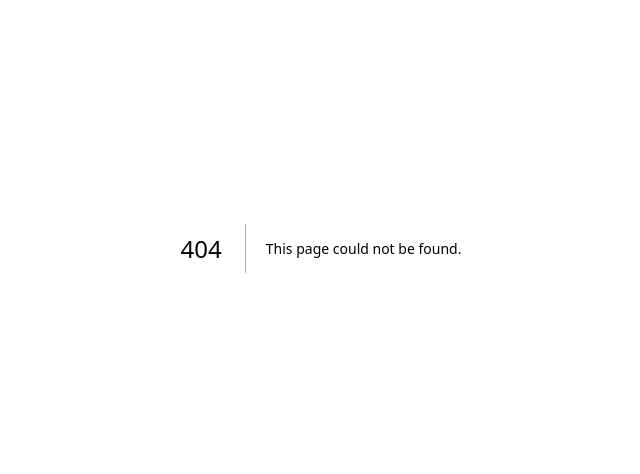
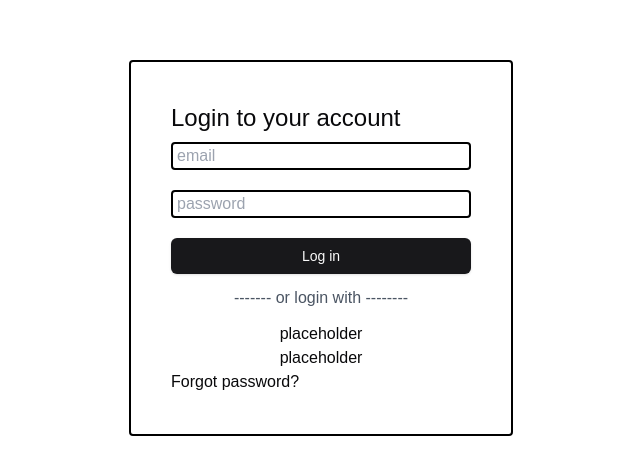
Before and after one commit to Turtlezztz/HabitTracker, a Next.js app: page /login in a window 1280 px wide. Before the commit this address had no page. Shown: the part 152-626 px from the top of the page, without its empty margins (319-959 px from the left). Built offline with nearby package versions, Linux system fonts and the light colour scheme.

Commit message:
add login page component with form inputs and styling

```diff
--- /dev/null
+++ b/src/app/login/page.tsx
@@ -0,0 +1,21 @@
+import {Button} from "@/components/ui/button";
+
+export default function Page() {
+    return (
+        <>
+            <div className="flex justify-center justify-self-center items-center h-screen">
+
+                <div className="flex flex-col border-black border-2 p-10 rounded w-96">
+                    <h2 className="text-2xl mb-2">Login to your account</h2>
+                    <input placeholder="email" className="border-2 border-black rounded mb-5 pl-1"/>
+                    <input placeholder="password" className="mb-5 border-2 rounded border-black pl-1"/>
+                    <Button>Log in</Button>
+                    <p className="text-center text-gray-600 my-3">------- or login with --------</p>
+                    <button>placeholder</button>
+                    <button>placeholder</button>
+                    <p className=" hover:cursor-pointer hover:text-blue-800 hover:underline">Forgot password?</p>
+                </div>
+            </div>
+        </>
+    )
+}
```
Also changed, not shown: src/app/login/img.png (added).
